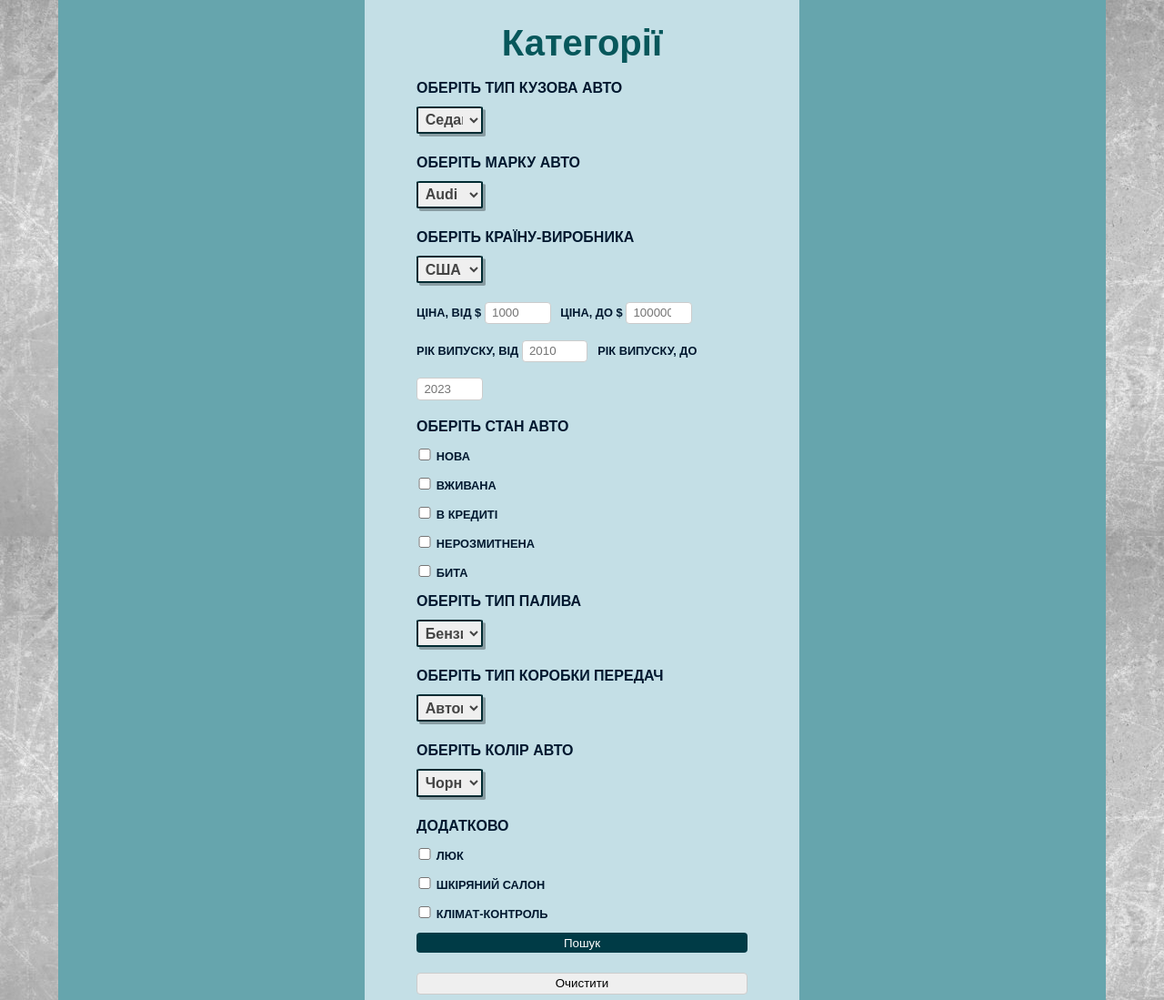
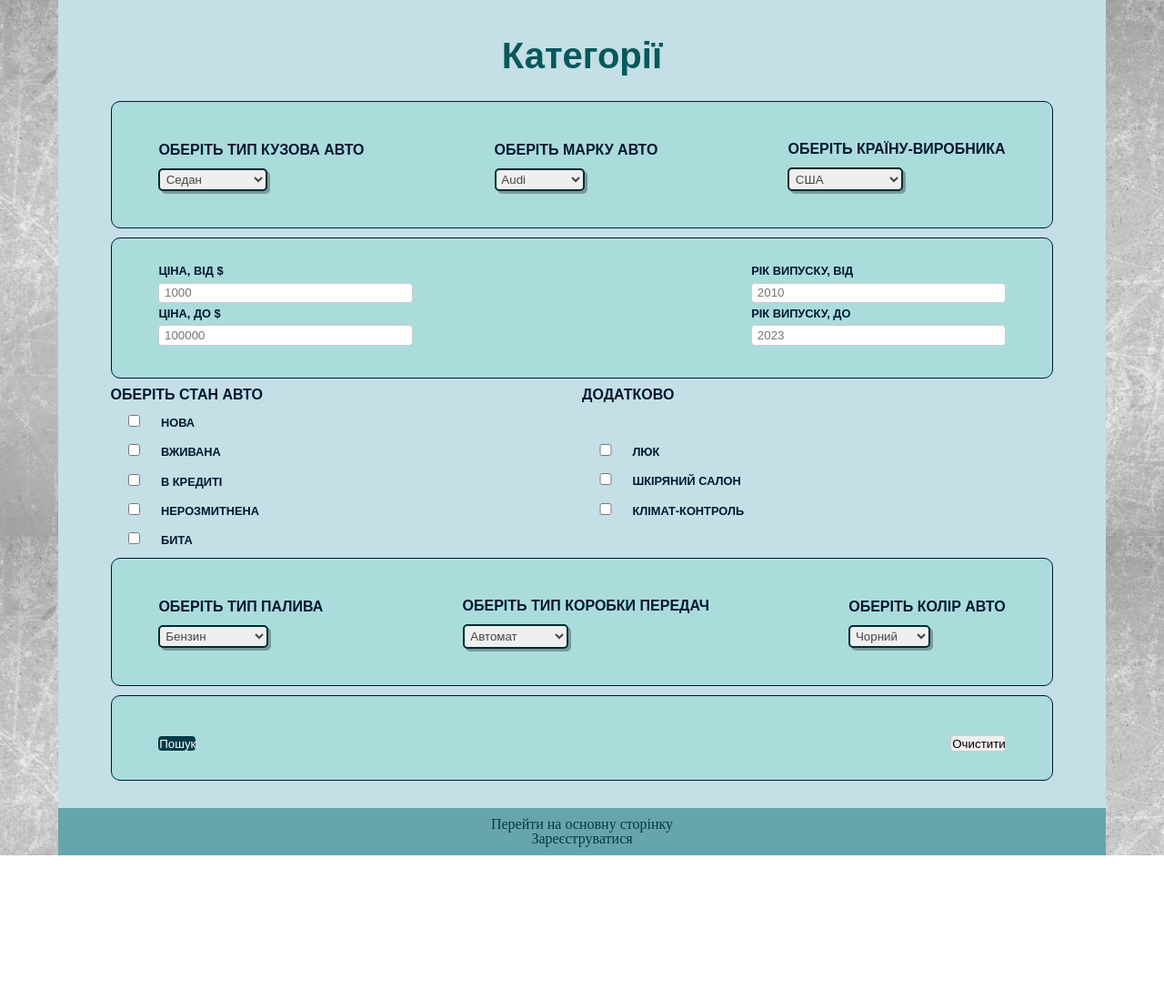
Before and after one commit to Alishta/homework_05, a plain HTML site: page pages/search.html in a window 1280 px wide. Shown: the top 1099 px of the page at 91% size. After the commit the page ends 940 px from the top, so only its background shows below. Drawn offline with Linux system fonts and the light colour scheme.

Commit message:
changed style.css and search.html - made a search form using flex, added styles

```diff
--- a/css/style.css
+++ b/css/style.css
@@ -90,6 +90,7 @@ input {
 
 /* 11 */
 input[type=submit] {
+    display: inline-block;
     background-color: #003b46;
     color: white;
     padding: 1% 2%;
@@ -224,6 +225,7 @@ a:hover {
 /* for search.html */
 /* 10 */
 .form-search {
+    width: 100%;
     padding: 20px 5%;
     color: #00182f;
     background-color: #c4dfe6;
@@ -234,7 +236,8 @@ a:hover {
 /* 10 */
 .checkbox {
     cursor: pointer;
-    width: 5%;
+    width: 10%;
+    display: inline;
 }
 
 /* 23 */
@@ -245,21 +248,17 @@ a:hover {
 
 /* 10 */
 .select {
-    display: inline-block;
-    justify-content: space-between;
-    font-size: 1rem;
-    font-family: sans-serif;
-    font-weight: 700;
+    /* justify-content: space-between; */
+    /* font-size: 1rem;  */
+    /* font-family: sans-serif;  */
+    /* font-weight: 700;  */
     color: #444;
     line-height: 1.3;
     padding: 1%;
-    width: 20%;
-    max-width: 100%;
-    box-sizing: border-box;
     margin: 0;
     border: 2px solid #012b32;
     box-shadow: 3px 3px  rgba(0, 5, 9,.3);
-    border-radius: 5%;
+    border-radius: 5px;
     margin: 10px 0;
 }
 
@@ -290,10 +289,9 @@ a:hover {
 
 /* 10 */
 .type-number {
-    display: inline;
+    display: inline-block;
     /* align-items: center; */
     margin: 2% 2% 2% 0;
-    width: 20%;
 }
 
 /* 10 */
@@ -302,10 +300,36 @@ a:hover {
     text-align: center;
 }
 
-/* .container {
-    width: 70%;
+.container {
+    width: 100%;
     display: flex;
+    flex-direction: row;
     justify-content: space-between;
     align-items: center;
+    margin: 10px 0;
+    padding: 30px 5%;
+    border: 1px double #00182f;
+    border-radius: 10px;
+    background-color: #abdcdc ;
+}
+
+.container__block {
+    display: flex;
+    flex-direction: column;
+    width: 30%;
+}
+
+.container-check {
+    display: flex;
     flex-direction: row;
-} */
+    justify-content: space-around;
+    align-items: baseline;
+}
+
+.container-check__item {
+    display: flex;
+    flex-direction: column;
+    /* justify-content: space-around; */
+    /* align-items: flex-start; */
+    width: 50%;
+}
--- a/pages/search.html
+++ b/pages/search.html
@@ -13,6 +13,7 @@
         <fieldset>
             <legend class="header__heading">Категорії</legend>
             <div class="container">
+                <div class="container__item">
                     <label for="body-type" class="category-heading">Оберіть тип кузова авто</label>
                     <br>
                     <select name="body-type" class="select" id="body-type">
@@ -23,7 +24,7 @@
                         <option value="suv">Позашляховик</option>
                     </select>
                 </div>
-            <div class="container">
+                <div class="container__item">
                     <label for="brend" class="category-heading">Оберіть марку авто</label>
                     <br>
                     <select name="brend" class="select" id="brend">
@@ -39,7 +40,7 @@
                         <option value="Volvo">Volvo</option>
                     </select>
                 </div>
-            <div class="container">
+                <div class="container__item">
                     <label for="country" class="category-heading">Оберіть країну-виробника</label>
                     <br>
                     <select name="country" class="select" id="country">
@@ -51,7 +52,9 @@
                         <option value="Japan">Японія</option>
                     </select>
                 </div>
+            </div>
             <div class="container">
+                <div class="container__block">
                     <label for="price-from">
                         <span>Ціна, від $</span>
                         <input type="number" class="type-number" id="price-from" name="price-from" min="1000" max="100000" placeholder="1000">
@@ -61,7 +64,7 @@
                         <input type="number" class="type-number" id="price-to" name="price-to" min="1000" max="100000" placeholder="100000">
                     </label>
                 </div>
-            <div class="container">
+                <div class="container__block">
                     <label for="year-from">
                         <span>Рік випуску, від</span>
                         <input type="number" id="year-from" name="year-from" min="2010" max="2023" placeholder="2010" class="type-number">
@@ -71,7 +74,9 @@
                         <input type="number" id="year-to" name="year-to" min="2010" max="2023" placeholder="2023" class="type-number">
                     </label>
                 </div>
-            <div class="container">
+            </div>
+            <div class="container-check">
+                <div class="container-check__item">
                     <label class="category-heading">Оберіть стан авто</label>
                     <p>
                         <label>
@@ -104,41 +109,7 @@
                         </label>
                     </p>
                 </div>
-            <!-- <br> -->
-            <div class="container">
-                <label for="fuel-type" class="category-heading">Оберіть тип палива</label>
-                <br>
-                <select name="fuel-type" class="select" id="fuel-type">
-                    <option value="any_type">Будь-який</option>
-                    <option selected="selected" value="petrol">Бензин</option>
-                    <option value="propane">Пропан</option>
-                    <option value="electric">Електромобіль</option>
-                    <option value="hybrid">Гібрид</option>
-                </select>
-            </div>
-            <div class="container">
-                <label for="kpp-type" class="category-heading">Оберіть тип коробки передач</label>
-                <br>
-                <select name="kpp-type" class="select" id="kpp-type">
-                    <option value="any_type">Будь-який</option>
-                    <option selected="selected" value="auto">Автомат</option>
-                    <option value="manual">Механіка</option>
-                    <option value="robo">Роботизована</option>
-                </select>
-            </div>
-            <div class="container">
-                <label for="color" class="category-heading">Оберіть колір авто</label>
-                <br>
-                <select name="color" class="select" id="color">
-                    <option value="any_type">Будь-який</option>
-                    <option selected="selected" value="black">Чорний</option>
-                    <option value="white">Білий</option>
-                    <option value="red">Червоний</option>
-                    <option value="blue">Синій</option>
-                    <option value="yellow">Жовтий</option>
-                </select>
-            </div>
-            <div class="container">
+                <div class="container-check__item">
                     <label class="category-heading">Додатково</label>
                     <br>
                     <p>
@@ -160,6 +131,43 @@
                         </label>
                     </p>
                 </div>
+            </div>
+            <!-- <br> -->
+            <div class="container">
+                <div class="container__item">
+                    <label for="fuel-type" class="category-heading">Оберіть тип палива</label>
+                    <br>
+                    <select name="fuel-type" class="select" id="fuel-type">
+                        <option value="any_type">Будь-який</option>
+                        <option selected="selected" value="petrol">Бензин</option>
+                        <option value="propane">Пропан</option>
+                        <option value="electric">Електромобіль</option>
+                        <option value="hybrid">Гібрид</option>
+                    </select>
+                </div>
+                <div class="container__item">
+                    <label for="kpp-type" class="category-heading">Оберіть тип коробки передач</label>
+                    <br>
+                    <select name="kpp-type" class="select" id="kpp-type">
+                        <option value="any_type">Будь-який</option>
+                        <option selected="selected" value="auto">Автомат</option>
+                        <option value="manual">Механіка</option>
+                        <option value="robo">Роботизована</option>
+                    </select>
+                </div>
+                <div class="container__item">
+                    <label for="color" class="category-heading">Оберіть колір авто</label>
+                    <br>
+                    <select name="color" class="select" id="color">
+                        <option value="any_type">Будь-який</option>
+                        <option selected="selected" value="black">Чорний</option>
+                        <option value="white">Білий</option>
+                        <option value="red">Червоний</option>
+                        <option value="blue">Синій</option>
+                        <option value="yellow">Жовтий</option>
+                    </select>
+                </div>
+            </div>
             <div class="container">
                 <p>
                     <input type="submit" name="submit" value="Пошук">
```
Lines whose indentation alone changed are shown as unchanged.
